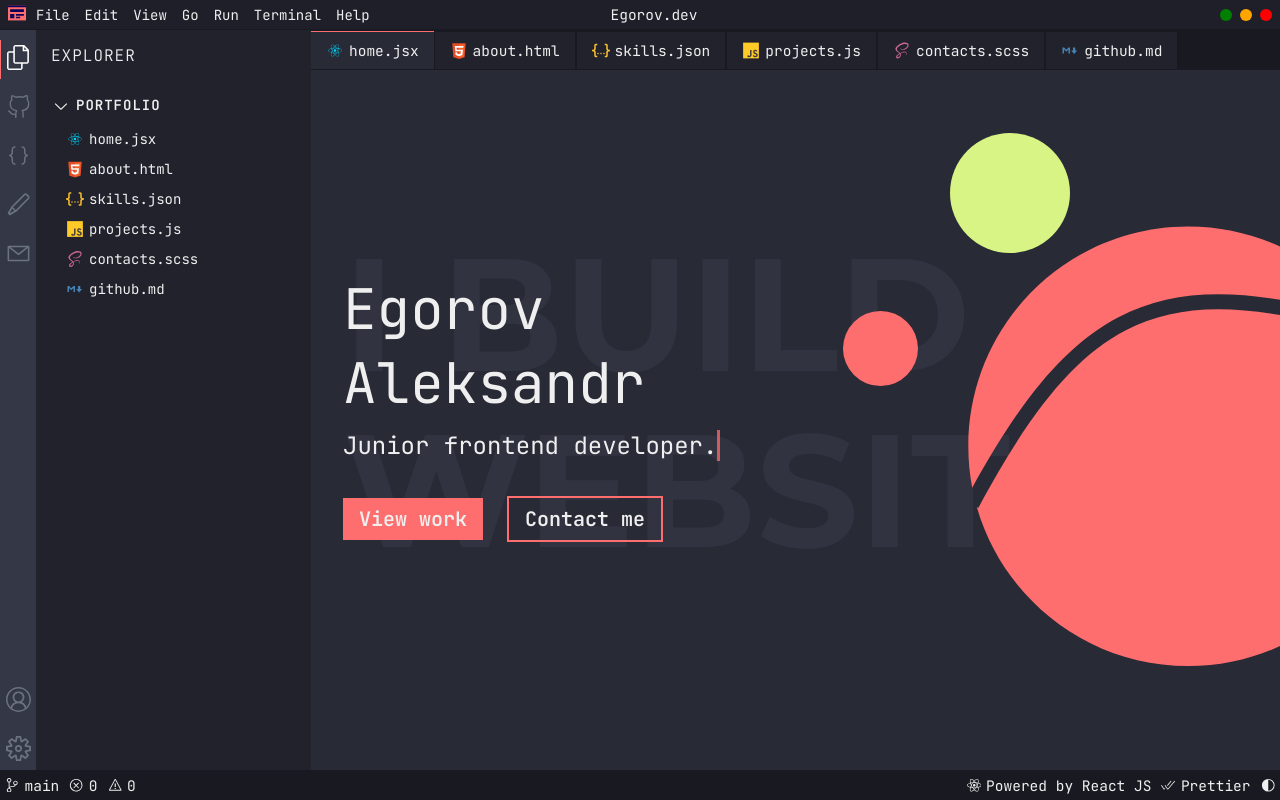
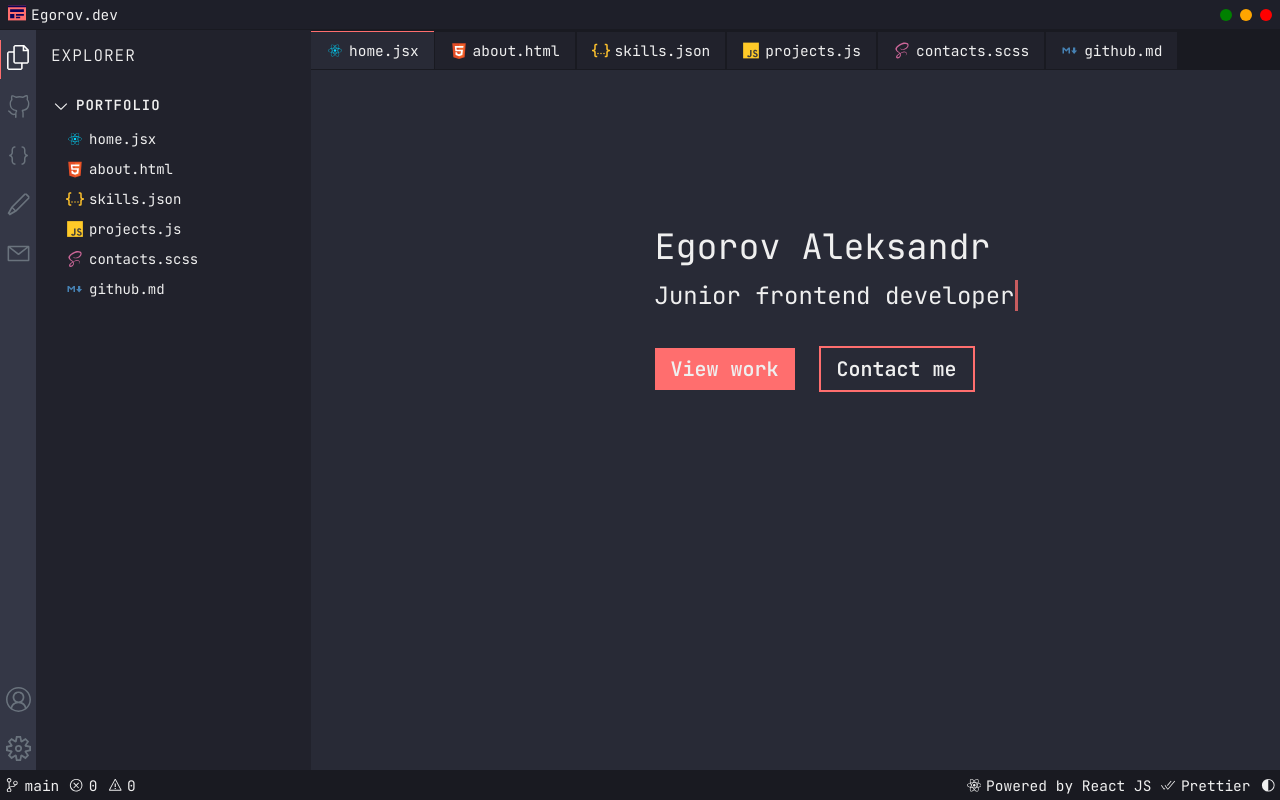
Before and after one commit to by-Egorov/egorov.dev, a React (Vite) app: page / in a window 1280 px wide. Built offline with nearby package versions, Linux system fonts and the light colour scheme; the HTML template or start-up script is replaced by a standard one.

Commit message:
правка стилей

```diff
--- a/index.html
+++ b/index.html
@@ -3,7 +3,7 @@
   <head>
     <meta charset="UTF-8" />
     <link rel="icon" type="image/svg+xml" href="/favicon.svg" />
-    <meta name="viewport" content="width=device-width, initial-scale=1.0, maximum-scale=1" />
+    <meta name="viewport" content="width=device-width, initial-scale=1.0, maximum-scale=1, user-scalable=no, orientation=portrait" />
     <title>egorov.dev</title>
   </head>
   <body>
--- a/src/_mixin.scss
+++ b/src/_mixin.scss
@@ -10,7 +10,7 @@
   }
 }
 @mixin tablets {
-  @media screen and (max-width: 1024px) {
+  @media screen and (min-width: 481px) {
     @content;
   }
 }
--- a/src/components/Explorer/Explorer.module.scss
+++ b/src/components/Explorer/Explorer.module.scss
@@ -39,9 +39,6 @@
 		padding-left: 10px;
 		font-size: 14px;
 
-		@include tablets {
-			height: 100%;
-		}
 	}
 	&__item {
 		width: 100%;
@@ -57,7 +54,4 @@
 	@include phones {
 		display: none;
 	}
-	@include tablets {
-		min-width: 250px;
-	}
 }
--- a/src/components/Form/Form.module.scss
+++ b/src/components/Form/Form.module.scss
@@ -46,6 +46,9 @@
 		color: $color-text;
 		background: $bg-main;
 
+		@include tablets {
+			width: 100%;
+		}
 		@include phones {
 			width: 100%;
 		}
@@ -71,6 +74,9 @@
 	@include phones {
 		border: none;
 	}
+	@include tablets {
+		width: 100%;
+	}
 }
 
 .err {
--- a/src/components/Tabs/Tabs.module.scss
+++ b/src/components/Tabs/Tabs.module.scss
@@ -26,5 +26,4 @@
 		width: calc(100vw - 50px);
 		overflow-x: auto;
 	}
-
 }
--- a/src/pages/about/About.jsx
+++ b/src/pages/about/About.jsx
@@ -1,7 +1,7 @@
 const About = () => {
 return (
 <div>
-about
+A Little Bit About Me
 </div>
 )
 }
--- a/src/pages/home/Home.jsx
+++ b/src/pages/home/Home.jsx
@@ -13,7 +13,7 @@
 				<div className={style.home__body_content_title}>Egorov Aleksandr</div>
 					<div className={style.text_animated}>
 						<div className={style.home__body_content_subtitle}>
-							Junior frontend developer.
+							Junior frontend developer
 						</div>
 					</div>
 				</div>
--- a/src/pages/home/Home.module.scss
+++ b/src/pages/home/Home.module.scss
@@ -25,6 +25,9 @@
 			@include phones {
 				display: none;
 			}
+			@include tablets {
+				display: none;
+			}
 		}
 		&_content {
 			display: flex;
@@ -35,6 +38,7 @@
 				display: flex;
 				flex-direction: column;
 				gap: 10px;
+
 			}
 			&_title {
 				font-size: 56px;
@@ -42,7 +46,7 @@
 					font-size: 30px;
 				}
 				@include tablets {
-					font-size: 45px;
+					font-size: 35px;
 				}
 			}
 			&_subtitle {
@@ -79,6 +83,7 @@
 			@include phones {
 				gap: 30px;
 			}
+
 		}
 		&_image {
 			z-index: 2;
@@ -92,10 +97,17 @@
 			@include phones {
 				z-index: 0;
 			}
+			@include tablets {
+				display: none;
+			}
 		}
 		@include phones {
 			flex-direction: column;
 			padding: 0;
+		}
+		@include tablets {
+			height: 50vh;
+			justify-content: center;
 		}
 	}
 	.button_inline {
```
Also changed, not shown: src/index.scss (line endings or trailing spaces).
